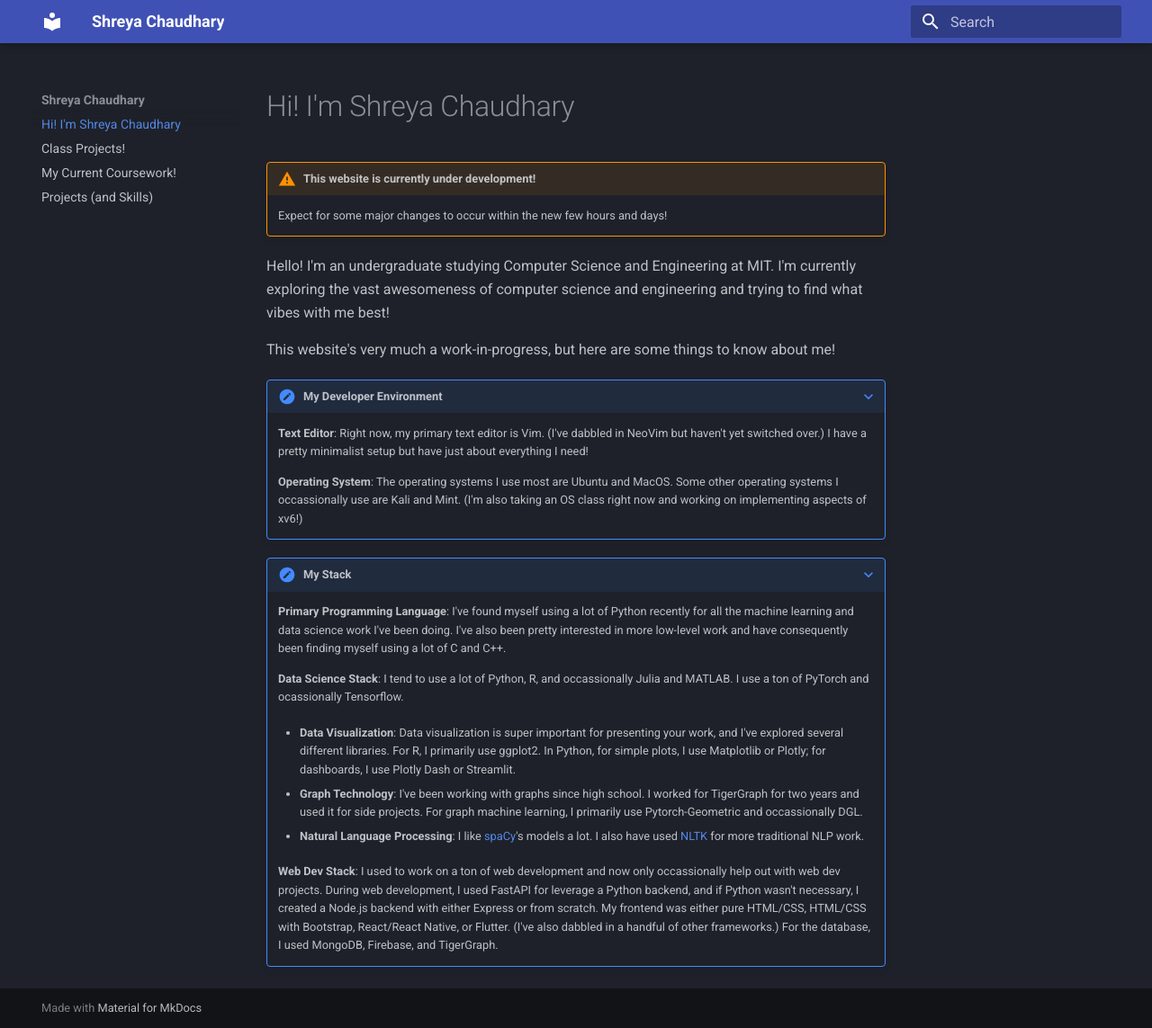
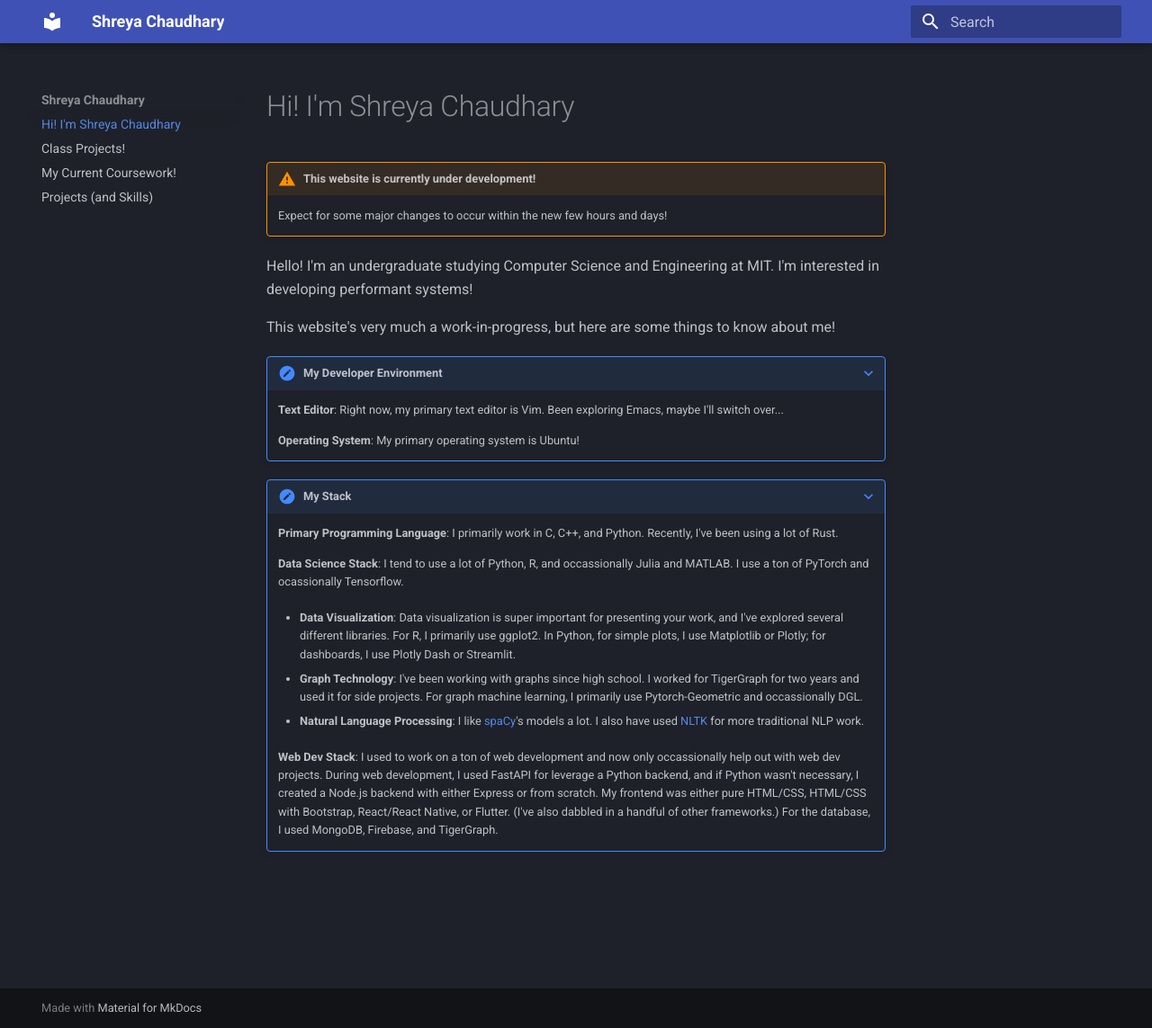
Before and after one commit to reyccodes/portfolio, an MkDocs documentation site: the page built from docs/index.md, in a window 1280 px wide and 1143 px high. Shown: the whole window at 90% size. Built offline with MkDocs 1.6.1 and Material for MkDocs 9.7.7, drawn with Linux system fonts in a browser that asks for light colours.

Commit message:
Update index.md

```diff
--- a/docs/index.md
+++ b/docs/index.md
@@ -3,19 +3,19 @@
 !!! warning "This website is currently under development!"
     Expect for some major changes to occur within the new few hours and days!
 
-Hello! I'm an undergraduate studying Computer Science and Engineering at MIT. I'm currently exploring the vast awesomeness of computer science and engineering and trying to find what vibes with me best!
+Hello! I'm an undergraduate studying Computer Science and Engineering at MIT. I'm interested in developing performant systems!
 
 This website's very much a work-in-progress, but here are some things to know about me!
 
 ???+ note "My Developer Environment"
 
-    **Text Editor**: Right now, my primary text editor is Vim. (I've dabbled in NeoVim but haven't yet switched over.) I have a pretty minimalist setup but have just about everything I need!
+    **Text Editor**: Right now, my primary text editor is Vim. Been exploring Emacs, maybe I'll switch over...
 
-    **Operating System**: The operating systems I use most are Ubuntu and MacOS. Some other operating systems I occassionally use are Kali and Mint. (I'm also taking an OS class right now and working on implementing aspects of xv6!)
+    **Operating System**: My primary operating system is Ubuntu!
 
 ???+ note "My Stack"
 
-    **Primary Programming Language**: I've found myself using a lot of Python recently for all the machine learning and data science work I've been doing. I've also been pretty interested in more low-level work and have consequently been finding myself using a lot of C and C++.
+    **Primary Programming Language**: I primarily work in C, C++, and Python. Recently, I've been using a lot of Rust.
 
     **Data Science Stack**: I tend to use a lot of Python, R, and occassionally Julia and MATLAB. I use a ton of PyTorch and ocassionally Tensorflow.
 
```
